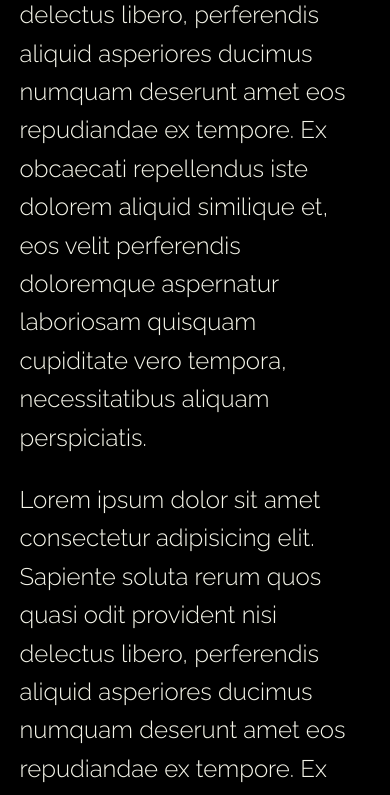
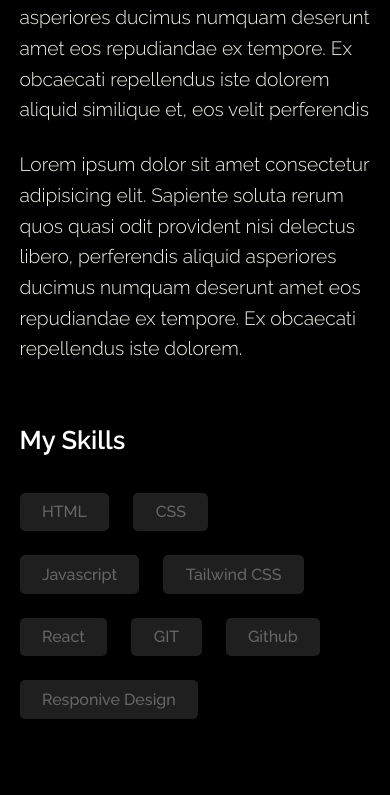
Before and after one commit to Setone01/Setone-Portfolio-v1, a React (Create React App) app: page / in a window 390 px wide. Shown: the part 1180-1975 px from the top of the page. Built offline with nearby package versions, Linux system fonts and the light colour scheme.

Commit message:
adjusted media querry

```diff
--- a/src/component/about/About.jsx
+++ b/src/component/about/About.jsx
@@ -9,10 +9,6 @@
       <div className="contentWrapper">
         <div className="ContentTitle">
           <h4>About Me</h4>
-          {/* <p>
-            Here you will find more information about me, what I do, and my
-            current skills mostly in terms of programming and technology
-          </p> */}
         </div>
         <div className="MainContent">
           <div className="Flex1">
@@ -23,17 +19,12 @@
               delectus libero, perferendis aliquid asperiores ducimus numquam
               deserunt amet eos repudiandae ex tempore. Ex obcaecati repellendus
               iste dolorem aliquid similique et, eos velit perferendis
-              doloremque aspernatur laboriosam quisquam cupiditate vero tempora,
-              necessitatibus aliquam perspiciatis.
             </p>
             <p>
               Lorem ipsum dolor sit amet consectetur adipisicing elit. Sapiente
               soluta rerum quos quasi odit provident nisi delectus libero,
               perferendis aliquid asperiores ducimus numquam deserunt amet eos
-              repudiandae ex tempore. Ex obcaecati repellendus iste dolorem
-              aliquid similique et, eos velit perferendis doloremque aspernatur
-              laboriosam quisquam cupiditate vero tempora, necessitatibus
-              aliquam perspiciatis.
+              repudiandae ex tempore. Ex obcaecati repellendus iste dolorem.
             </p>
           </div>
           <div className="Flex2">
@@ -47,6 +38,7 @@
 
 const MainContainer = styled.div`
   width: 100%;
+  padding: 1rem 0;
 
   .contentWrapper {
     display: flex;
@@ -98,12 +90,24 @@
   }
 
   @media (max-width: 800px) {
+
+    .ContentTitle{
+      h4{
+        font-size: 2rem;
+        margin-bottom: -1rem;
+      }
+    }
+    .Flex1{
+      h2{
+        font-size: 1.6rem;
+      }
+    }
     .MainContent {
       display: flex;
       flex-flow: column;
 
       p {
-        font-size:1.5rem;
+        font-size:1.2rem;
         font-weight: 300;
       }
     }
--- a/src/component/about/skills.jsx
+++ b/src/component/about/skills.jsx
@@ -43,7 +43,11 @@
         <h2>My Skills</h2>
         <div className="SkillContent">
           {stacks.map((opt) => {
-            return <div className="Skill_set" key={opt.id}>{opt.title}</div>;
+            return (
+              <div className="Skill_set" key={opt.id}>
+                {opt.title}
+              </div>
+            );
           })}
         </div>
       </div>
@@ -66,12 +70,12 @@
     align-items: center;
   }
 
-  .Skill_set{
+  .Skill_set {
     padding: 0.6rem 2rem;
     margin-bottom: 1.5rem;
     margin-right: 1.5rem;
     font-size: 1.1rem;
-    background: rgba(153,153,153,.2);
+    background: rgba(153, 153, 153, 0.2);
     border-radius: 5px;
     font-weight: 500;
     color: #666;
@@ -84,8 +88,16 @@
   }
 
   @media (max-width: 800px) {
-    .SkillContainer{
-        margin-top: -4rem;
+    .SkillContainer {
+      margin-top: -4rem;
+
+      h2 {
+        font-size: 1.6rem;
+      }
+    }
+    .Skill_set{
+        font-size: 1rem;
+        padding: 0.4rem 1.4rem;
     }
   }
 `;
```
